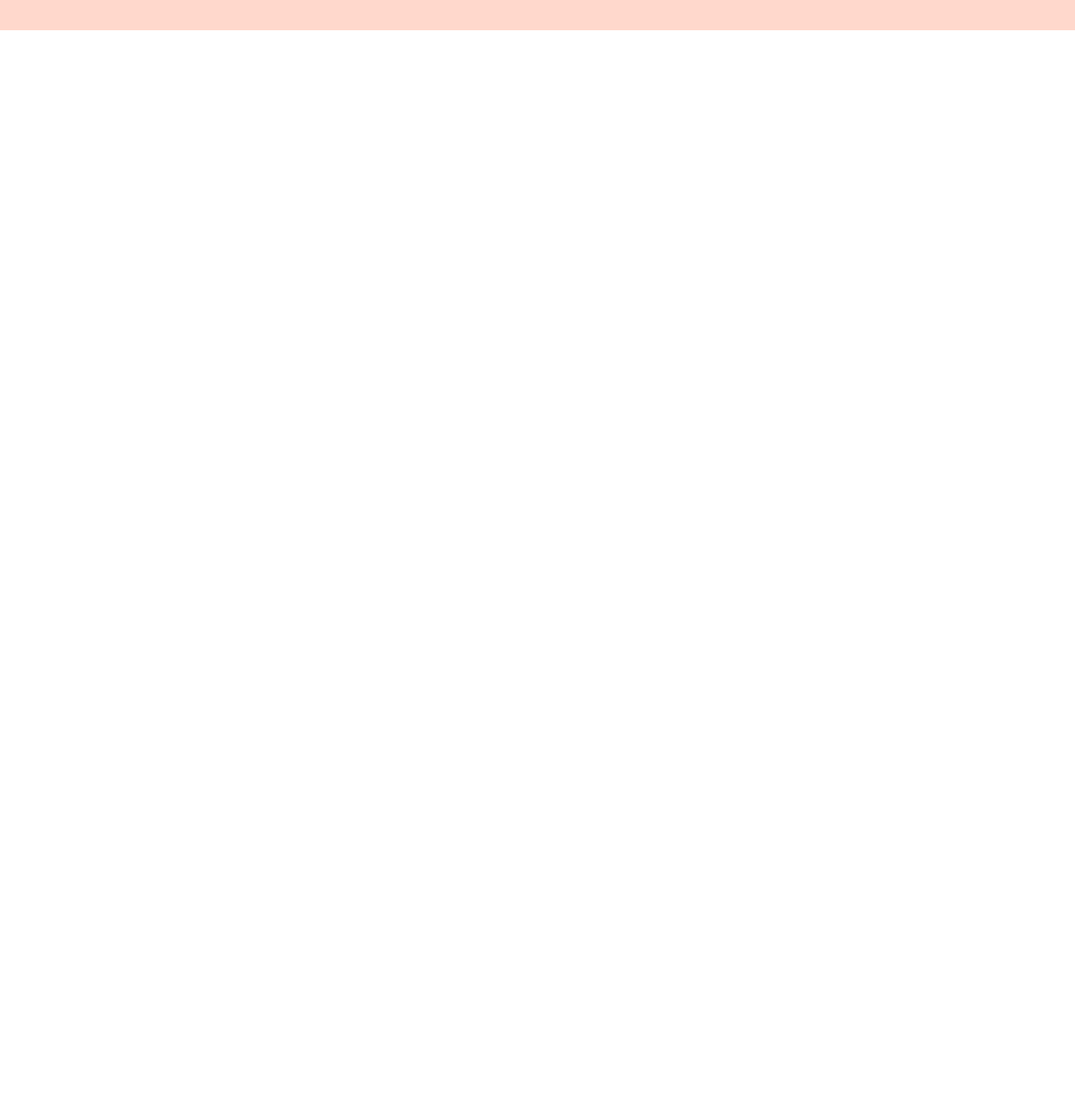
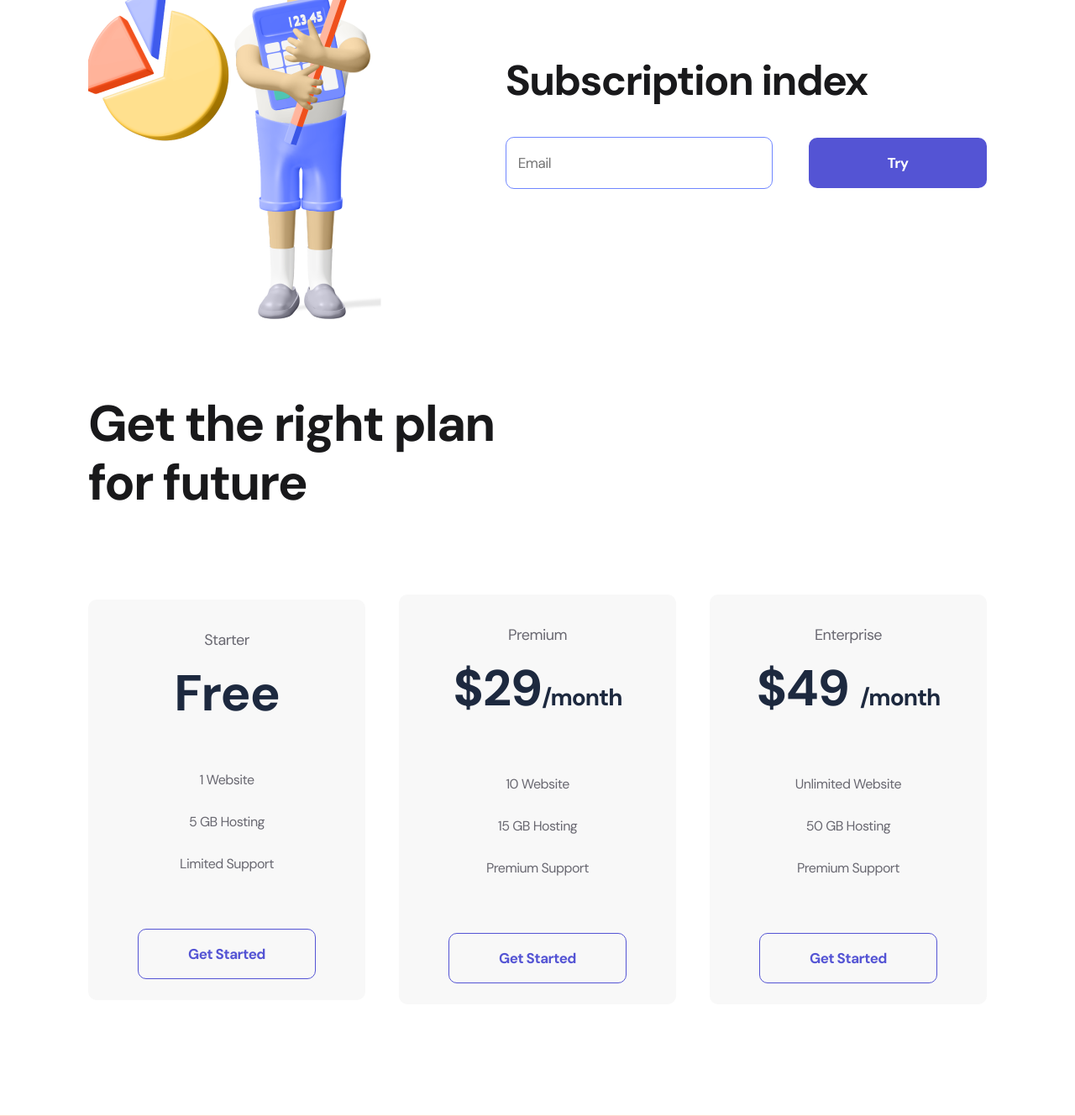
Before and after one commit to htmlcss-yushkevych/LogoIpsum, a plain HTML site: page index.html in a window 1280 px wide. Shown: the part 956-2285 px from the top of the page at 84% size. Before the commit the page ends 992 px from the top, so only its background shows below. Drawn offline with Linux system fonts and the light colour scheme.

Commit message:
Added pricing block

```diff
--- a/index.html
+++ b/index.html
@@ -5,6 +5,12 @@
     <meta http-equiv="X-UA-Compatible" content="IE=edge" />
     <meta name="viewport" content="width=device-width, initial-scale=1.0" />
     <title>Byte Academy</title>
+    <link rel="preconnect" href="https://fonts.googleapis.com" />
+    <link rel="preconnect" href="https://fonts.gstatic.com" crossorigin />
+    <link
+      href="https://fonts.googleapis.com/css2?family=DM+Sans:wght@400;700&family=Mulish&display=swap"
+      rel="stylesheet"
+    />
     <link rel="stylesheet" href="style/style.css" />
   </head>
   <body>
@@ -37,11 +43,66 @@
         </p>
         <div>
           <button class="button button__violet">Get Started</button
-          ><button class="button button__transparent">Try</button>
+          ><button class="button button__transparent button__about">Try</button>
         </div>
       </div>
       <div>
         <img src="img/firstman.png" alt="firstman" />
+      </div>
+    </section>
+    <section class="container subscription">
+      <div>
+        <img src="img/secondman.png" alt="secondman" />
+      </div>
+      <div class="subscription__info">
+        <div>
+          <h1 class="subscription__title">Subscription index</h1>
+        </div>
+        <div class="subscription__info">
+          <input id="emailAddress" type="email" placeholder="Email" />
+          <button class="button button__violet">Try</button>
+        </div>
+      </div>
+    </section>
+    <section class="container pricing">
+      <h2 class="pricing__title">Get the right plan for future</h2>
+      <div class="pricing__tariffs">
+        <div class="pricing__tariff">
+          <p class="pricing__tariff-name">Starter</p>
+          <p class="pricing__tariff-price">Free</p>
+          <ul class="pricing__services">
+            <li class="pricing__service">1 Website</li>
+            <li class="pricing__service">5 GB Hosting</li>
+            <li class="pricing__service">Limited Support</li>
+          </ul>
+          <button class="button button__transparent">Get Started</button>
+        </div>
+        <div class="pricing__tariff">
+          <p class="pricing__tariff-name">Premium</p>
+          <p class="pricing__tariff-price">
+            $29<span class="pricing__tariff-period">/month</span>
+          </p>
+          <ul class="pricing__services">
+            <li class="pricing__service">10 Website</li>
+            <li class="pricing__service">15 GB Hosting</li>
+            <li class="pricing__service">Premium Support</li>
+          </ul>
+          <button class="button button__transparent">Get Started</button>
+        </div>
+        <div class="pricing__tariff">
+          <p class="pricing__tariff-name">Enterprise</p>
+          <p class="pricing__tariff-price">
+            $49 <span class="pricing__tariff-period">/month</span>
+          </p>
+          <ul class="pricing__services">
+            <li class="pricing__service">Unlimited Website</li>
+            <li class="pricing__service">50 GB Hosting</li>
+            <li class="pricing__service">Premium Support</li>
+          </ul>
+          <button class="button button__transparent button__tariff">
+            Get Started
+          </button>
+        </div>
       </div>
     </section>
     <footer class="footer">
--- a/style/style.css
+++ b/style/style.css
@@ -3,6 +3,11 @@
   padding: 0;
   font-size: 16px;
   font-weight: normal;
+  font-family: "DM Sans", sans-serif;
+}
+ul {
+  list-style-type: none;
+  padding-left: 0;
 }
 .header,
 .footer {
@@ -11,7 +16,8 @@
 }
 .header__flex,
 .footer__flex,
-.about {
+.about,
+.subscription {
   display: flex;
   justify-content: space-between;
   align-items: center;
@@ -27,7 +33,7 @@
   margin-left: 49px;
 }
 .nav__link {
-  font-weight: bold;
+  font-weight: 700;
   font-size: 15px;
   line-height: 20px;
   letter-spacing: -0.468947px;
@@ -42,7 +48,7 @@
   width: 212px;
   height: 60px;
 
-  font-weight: bold;
+  font-weight: 700;
   font-size: 17px;
   line-height: 22px;
   letter-spacing: -0.531474px;
@@ -64,7 +70,7 @@
   margin: 104px auto 85px;
 }
 .about__title {
-  font-weight: bold;
+  font-weight: 700;
   font-size: 80px;
   line-height: 77px;
   letter-spacing: -2.50105px;
@@ -74,12 +80,13 @@
   margin-bottom: 30px;
 }
 .about__text {
+  font-family: "Mulish";
   font-size: 20px;
   line-height: 30px;
   letter-spacing: -0.625263px;
 
   color: #696871;
-  max-width: 410px;
+  max-width: 465px;
   margin-bottom: 50px;
 }
 .button__violet {
@@ -93,9 +100,103 @@
   background: none;
   color: #5454d4;
   border: 1px solid #5454d4;
+}
+.button__about {
   margin-left: 35px;
 }
 .button__transparent:hover {
   background: rgb(248, 230, 230);
   transition: 500ms;
 }
+/* SUBSCRIPTION */
+.subscription__title {
+  font-weight: 700;
+  font-size: 50px;
+  line-height: 57px;
+  letter-spacing: -1.56316px;
+  color: #19191b;
+  margin-bottom: 38px;
+}
+
+input[type="email"] {
+  width: 302px;
+  height: 60px;
+  border: 1px solid #7087ff;
+  border-radius: 10px;
+
+  font-weight: 700px;
+  font-size: 17px;
+  line-height: 22px;
+  letter-spacing: -0.531474px;
+  color: #000000;
+
+  padding-left: 14px;
+  margin-right: 39px;
+}
+.pricing__title {
+  max-width: 504px;
+  margin-top: 85px;
+  margin-bottom: 98px;
+  font-weight: 700;
+  font-size: 60px;
+  line-height: 70px;
+  letter-spacing: -1.87579px;
+
+  color: #19191b;
+}
+.pricing__tariffs {
+  display: flex;
+  justify-content: space-between;
+  align-items: center;
+  margin-bottom: 132px;
+}
+.pricing__tariff {
+  text-align: center;
+  background: #f8f8f8;
+  border-radius: 10px;
+  cursor: pointer;
+  width: 330px;
+  padding-bottom: 25px;
+  transition: all 0.3s;
+}
+.pricing__tariff:hover {
+  background: #ff7143;
+  box-shadow: 0px 32px 34px rgba(255, 112, 59, 0.317827);
+  color: rgba(255, 255, 255, 0.7);
+}
+
+.pricing__tariff-name {
+  font-size: 18px;
+  line-height: 28px;
+
+  letter-spacing: -0.562737px;
+
+  color: #696871;
+  margin-top: 34px;
+  margin-bottom: 22px;
+}
+.pricing__tariff-price {
+  font-weight: bold;
+  font-size: 60px;
+  line-height: 56px;
+
+  letter-spacing: -1.03448px;
+
+  color: #1d293f;
+  margin-bottom: 50px;
+}
+.pricing__tariff-period {
+  font-weight: bold;
+  font-size: 28px;
+}
+.pricing__services {
+  font-family: "Mulish";
+  font-size: 17px;
+  line-height: 50px;
+  letter-spacing: -0.531474px;
+  color: #696871;
+  margin-bottom: 52px;
+}
+.button__tariff {
+  margin-left: 0px;
+}
```
Also changed, not shown: img/secondman.png (added).
